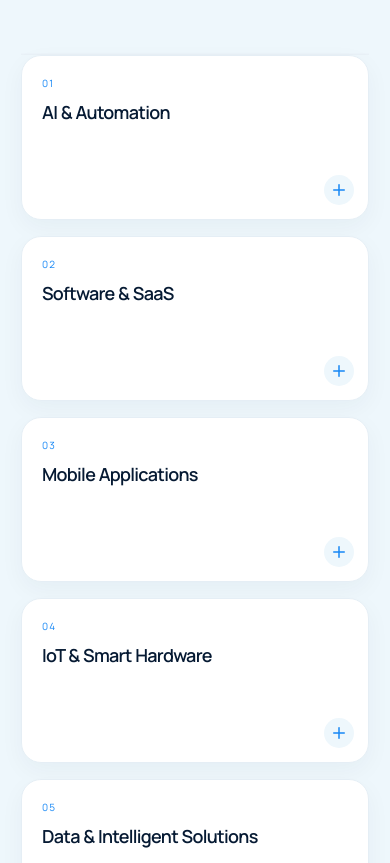
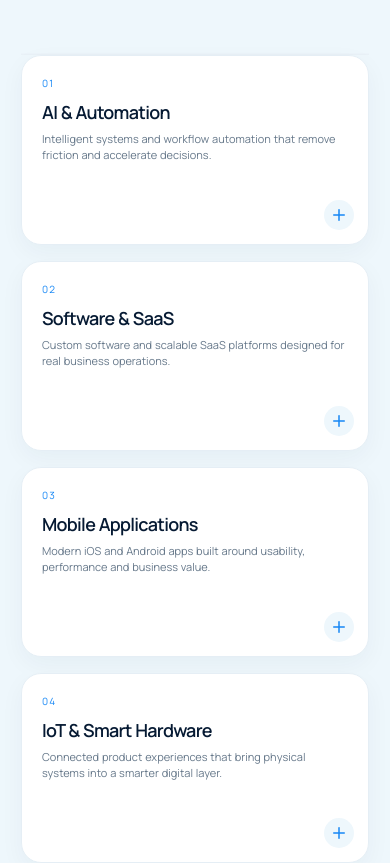
Before and after one commit to saqstudio03-sketch/LAKEX-WEB, a React (Vite) app: page / in a window 390 px wide. Shown: the part 2320-3183 px from the top of the page. Built offline with nearby package versions, Linux system fonts and the light colour scheme.

Commit message:
Improve mobile service cards

```diff
--- a/src/styles.css
+++ b/src/styles.css
@@ -258,7 +258,8 @@ body::before { opacity: .018; }
 
 @media (max-width: 480px) {
   .services-list { grid-template-columns: 1fr; }
-  .service-row { height: 165px; min-height: 0; }
+  .service-row { height: 190px; min-height: 0; }
+  .service-name p { display: -webkit-box; margin-top: 8px; max-width: 100%; overflow: hidden; font-size: 11px; line-height: 1.45; -webkit-box-orient: vertical; -webkit-line-clamp: 3; }
 }
 
 @media (min-width: 851px) {
```
